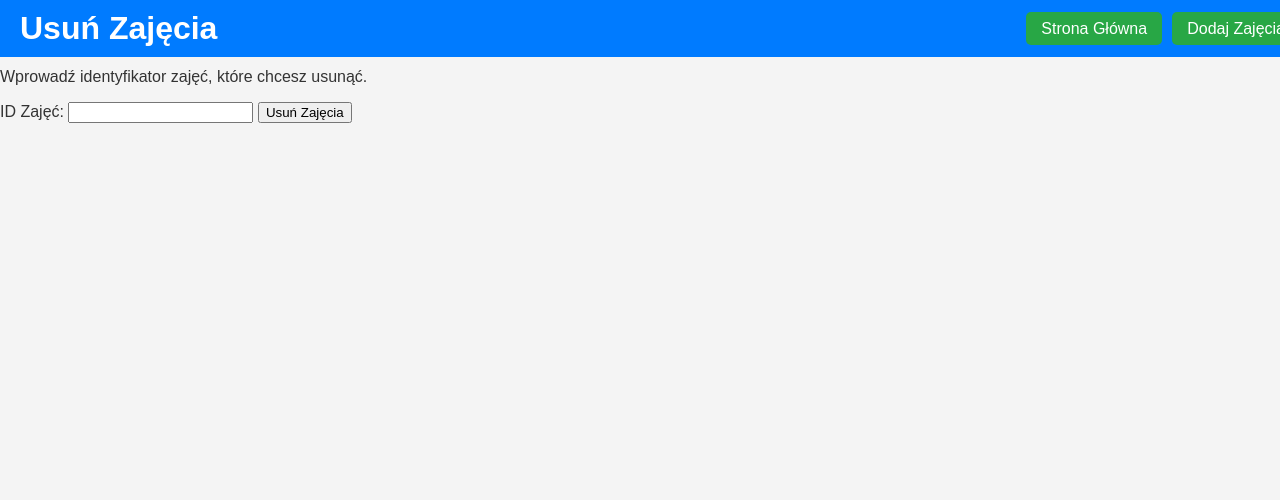
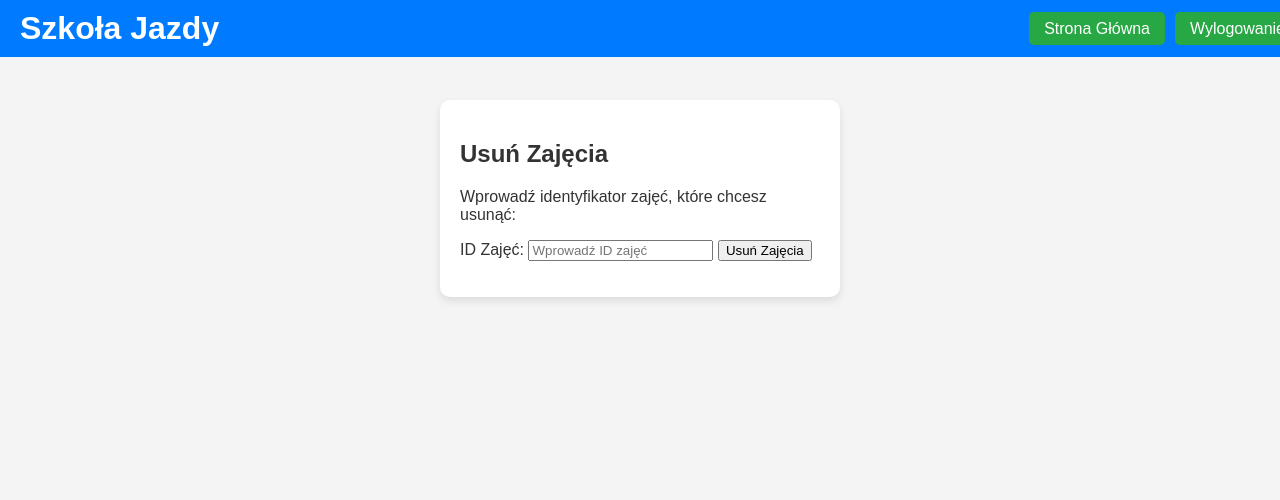
Before and after one commit to tobiaszrolla/BazyDanych, a Django app: page /usun_zajecia/1/ in a window 1280 px wide. Shown: the top 500 px of the page. Run offline with Django 5.2, Linux system fonts and the light colour scheme.

Commit message:
Podobne poprawki jak wcześniej

```diff
--- a/Backend/bazy/szkola_jazdy/templates/szkola_jazdy/Zapiskurs.html
+++ b/Backend/bazy/szkola_jazdy/templates/szkola_jazdy/Zapiskurs.html
@@ -15,8 +15,8 @@
             <h1>Szkoła Jazdy - Zapis na kurs</h1>
             <nav>
                 <ul>
-                    <li><a href="/home" id="homeButton">Strona główna</a></li>
-                    <li><a href="#" id="logoutButton">Wyloguj się</a></li>
+                    <li><a href="{% url 'loggedin' %}">Strona Główna</a></li>
+                    <li><a href="{% url 'login' %}">Wylogowanie</a></li>
                 </ul>
             </nav>
         </div>
--- a/Backend/bazy/szkola_jazdy/templates/szkola_jazdy/add_zajęcia.html
+++ b/Backend/bazy/szkola_jazdy/templates/szkola_jazdy/add_zajęcia.html
@@ -13,8 +13,8 @@
             <h1>Zarządzanie Zajęciami</h1>
             <nav>
                 <ul>
-                    <li><a href="/logout">Wyloguj</a></li>
-                    <li><a href="/">Strona Główna</a></li>
+                    <li><a href="{% url 'Hintrukotor' %}">Strona Główna</a></li>
+                    <li><a href="{% url 'login' %}">Wylogowanie</a></li>
                 </ul>
             </nav>
         </div>
--- a/Backend/bazy/szkola_jazdy/templates/szkola_jazdy/usun_zajecia.html
+++ b/Backend/bazy/szkola_jazdy/templates/szkola_jazdy/usun_zajecia.html
@@ -11,27 +11,29 @@
     <!-- Nagłówek -->
     <header>
         <div class="navbar">
-            <h1>Usuń Zajęcia</h1>
+            <h1>Szkoła Jazdy</h1>
             <nav>
                 <ul>
-                    <li><a href="{% url 'home' %}">Strona Główna</a></li>
-                    <li><a href="{% url 'add_zajęcia' %}">Dodaj Zajęcia</a></li>
+                    <li><a href="{% url 'Hintrukotor' %}">Strona Główna</a></li>
+                    <li><a href="{% url 'login' %}">Wylogowanie</a></li>
                 </ul>
             </nav>
         </div>
     </header>
 
-    <!-- Formularz usuwania zajęć -->
+    <!-- Główna sekcja -->
+    <main>
         <section class="form-section">
             <h2>Usuń Zajęcia</h2>
-        <p>Wprowadź identyfikator zajęć, które chcesz usunąć.</p>
+            <p>Wprowadź identyfikator zajęć, które chcesz usunąć:</p>
             <form id="deleteZajeciaForm">
                 <label for="zajeciaId">ID Zajęć:</label>
-            <input type="number" id="zajeciaId" name="zajeciaId" required>
+                <input type="number" id="zajeciaId" name="zajeciaId" placeholder="Wprowadź ID zajęć" required>
                 <button type="submit">Usuń Zajęcia</button>
             </form>
             <div id="responseMessage"></div>
         </section>
+    </main>
 
     <!-- Stopka -->
     <footer>
```
Also changed, not shown: Backend/bazy/szkola_jazdy/templates/szkola_jazdy/Hinstruktor.html (+7 -3 lines), Backend/bazy/szkola_jazdy/templates/szkola_jazdy/kalendarz.html (+7 -1 lines), Backend/bazy/szkola_jazdy/templates/szkola_jazdy/opinie.html (+9 -1 lines). Lines whose indentation alone changed are shown as unchanged.
